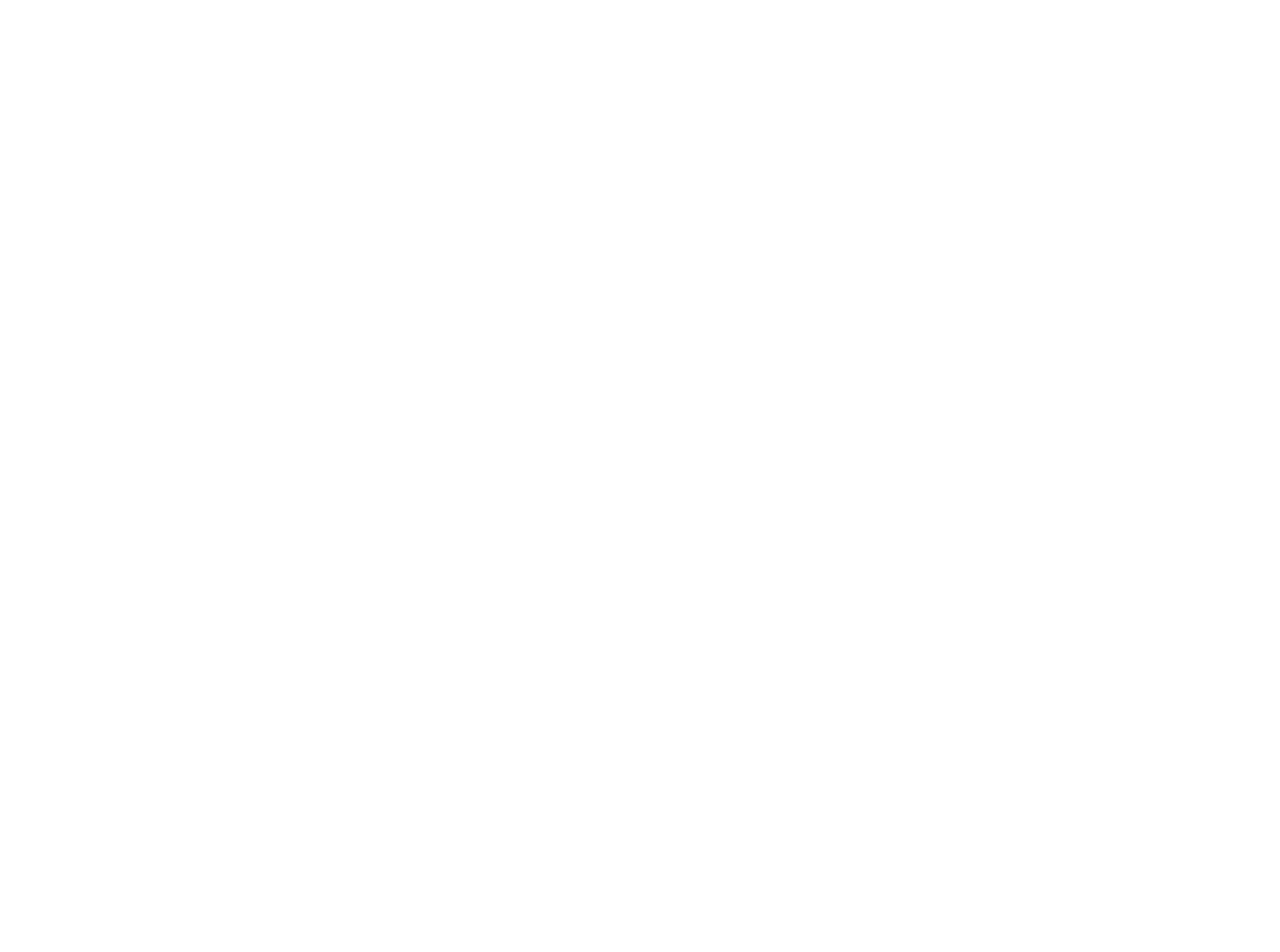
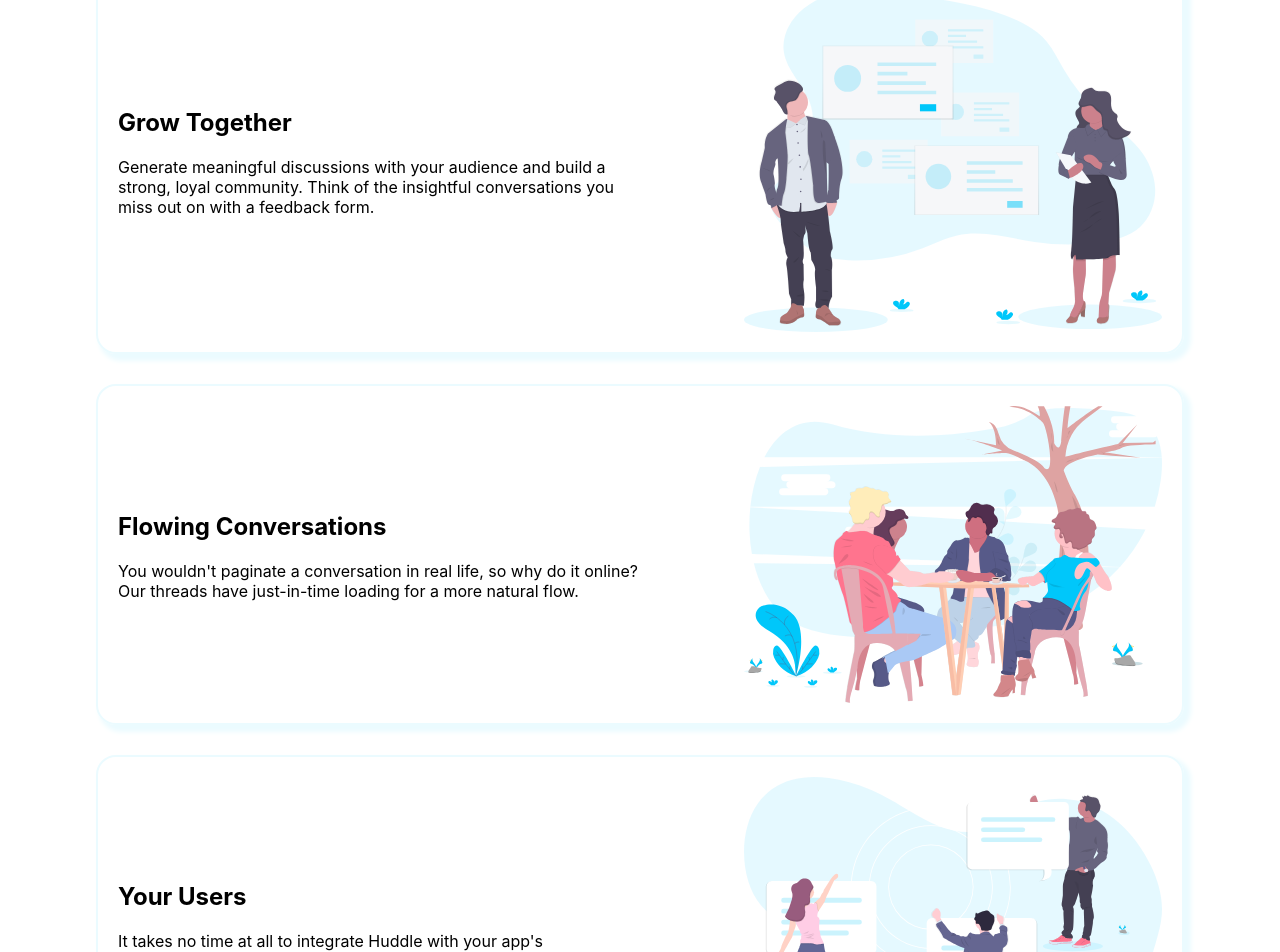
Before and after one commit to tahaimran/landing-page-material-ui, a React (Create React App) app: page / in a window 1280 px wide. Shown: the part 737-1689 px from the top of the page. Before the commit the page ends 800 px from the top, so only its background shows below. Built offline with nearby package versions, Linux system fonts and the light colour scheme.

Commit message:
Features Added

```diff
--- a/src/App.jsx
+++ b/src/App.jsx
@@ -1,11 +1,14 @@
 import React from 'react'
 import Main from './Components/Main'
 import Features from './Components/Features'
+import Footers  from './Components/Footers'
+
 function App() {
   return (
     <>
       <Main/>
       <Features />
+      <Footers />
     </>
   )
 }
--- a/src/Components/Features.jsx
+++ b/src/Components/Features.jsx
@@ -1,10 +1,64 @@
+import { Grid, Paper } from '@mui/material'
 import React from 'react'
+import {makeStyles} from '@mui/styles'
 
 function Features() {
+    const featureStyle = makeStyles({
+        featureCont:{
+            marginTop: '100px'
+        },
+        img:{
+            width: "80%",
+            float: 'right'
+        },
+        innerCont:{
+            border:' 2px solid  hsl(193, 100%, 96%)',
+            width:' 85% !important',
+            padding:' 20px',
+            borderRadius: "20px",
+            marginBottom: "30px",
+            boxShadow: '5px 5px 5px 2px  hsl(193, 100%, 96%)',
+            alignItems: 'center',
+            flexWrap: 'wrap-reverse !important',
+        }
+    })
+
+const classes = featureStyle()
     return (
-        <div>
+        <Grid container className={classes.featureCont}  sx={{justifyContent: 'center' }} >
+            <Grid  container className={classes.innerCont}>
+                <Grid item xs={12} sm={6}  >
+                    <h2 > Grow Together</h2>
+                    <p>Generate meaningful discussions with your audience and build a strong, loyal community. Think of the insightful conversations you miss out on with a feedback form.</p>
+                </Grid>
+                <Grid item xs={12} sm={6}>
+                    <img className={classes.img}  src="images/illustration-grow-together.svg" alt="" srcset="" />
+                </Grid>
+            </Grid>
 
-        </div>
+
+
+
+            <Grid container className={classes.innerCont} >
+                <Grid item xs={12} sm={6}>
+                    <h2>Flowing Conversations</h2>
+                    <p>You wouldn't paginate a conversation in real life, so why do it online? Our threads have just-in-time loading for a more natural flow.</p>
+                </Grid>
+                <Grid item xs={12} sm={6}>
+                    <img className={classes.img} src="images/illustration-flowing-conversation.svg" alt="" srcset="" />
+                </Grid>
+            </Grid>
+
+            <Grid container className={classes.innerCont} >
+                <Grid item xs={12} sm={6}>
+                    <h2>Your Users</h2>
+                    <p>It takes no time at all to integrate Huddle with your app's authentication solution. This means, once signed in to your app, your users can start chatting immediately.</p>
+                </Grid>
+                <Grid item xs={12} sm={6}>
+                    <img className={classes.img} src="images/illustration-your-users.svg" alt="" srcset="" />
+                </Grid>
+            </Grid>
+        </Grid>
     )
 }
 
--- a/src/Components/Main.jsx
+++ b/src/Components/Main.jsx
@@ -2,7 +2,6 @@
 import { Grid, Button } from '@mui/material'
 import {makeStyles} from '@mui/styles'
 import ButtonAppBar from './NavBar'
-import { flexbox } from '@mui/system';
 
 function Main() {
     const mainStyles = makeStyles({
```
Also changed, not shown: src/Components/Footer.jsx (added, +11 -0 lines).
